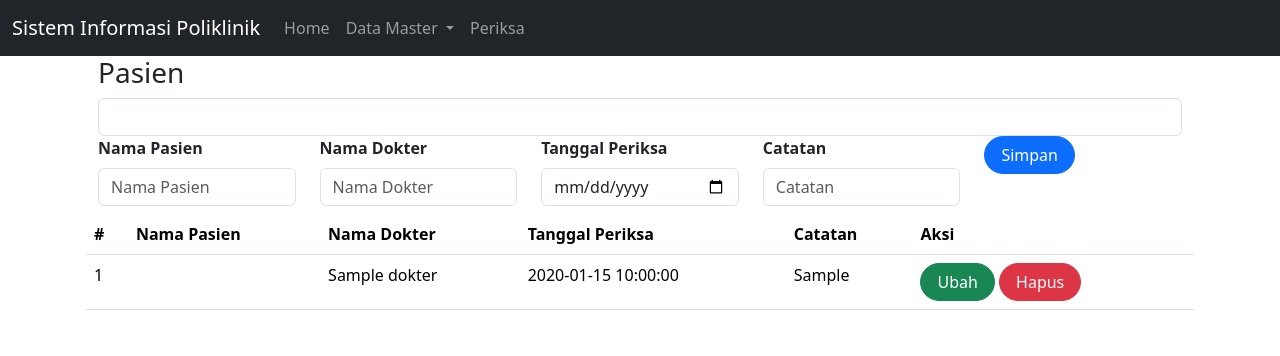
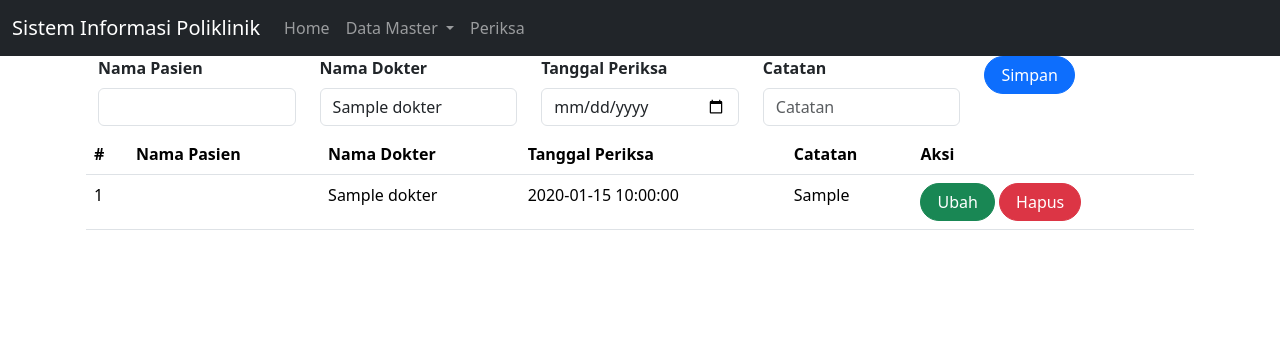
Before and after one commit to manzuel29/kursus-web-bengkod, a PHP site: page /periksa.php in a window 1280 px wide. Shown: the top 356 px of the page. Run offline with PHP 8.4, Linux system fonts and the light colour scheme; data comes from the database, SQL or seed files in the repository; tables that the repository leaves empty hold one stand-in row (values such as "Sample post"); data that the repository does not hold is empty.

Commit message:
Update periksa.php

```diff
--- a/periksa.php
+++ b/periksa.php
@@ -60,8 +60,34 @@
 <body>
 <div class="container">
     </nav><div class="form-group mx-sm-3 mb-2">
-    <label for="inputPasien" class="sr-only"><h3>Pasien</h3></label>
-    <select class="form-control" name="id_pasien">
+    <form class="form row" method="POST" action="" name="myForm" onsubmit="return validate()">
+    <!-- Kode php untuk menghubungkan form dengan database -->
+    <?php
+    $id_pasien = '';
+    $id_dokter = '';
+    $tgl_periksa = '';
+    $catatan = '';
+    if (isset($_GET['id'])) {
+        $ambil = mysqli_query($mysqli,
+        "SELECT * FROM periksa
+        WHERE id='1" . $_GET['id'] . "'");
+        while ($row = mysqli_fetch_array($ambil)) {
+            $id_pasien= $row['id_pasien'];
+            $id_dokter = $row['id_dokter'];
+            $tgl_prtiksa = $row['tgl_periksa'];
+            $catatan = $row['catatan'];
+        }
+    ?>
+        <input type="hidden" name="id" value="<?php echo
+        $_GET['id'] ?>">
+    <?php
+    }
+    ?>
+    <div class="col">
+        <label for="inputNama" class="form-label fw-bold">
+            Nama Pasien
+        </label>
+        <select class="form-control" name="id_pasien">
         <?php
         $selected = '';
         $pasien = mysqli_query($mysqli, "SELECT * FROM pasien");
@@ -77,52 +103,39 @@
         }
         ?>
     </select>
-    <form class="form row" method="POST" action="" name="myForm" onsubmit="return(validate());">
-    <!-- Kode php untuk menghubungkan form dengan database -->
-    <?php
-    $data = '';
-    $data = '';
-    $data = '';
-    $data = '';
-    if (isset($_GET['id'])) {
-        $ambil = mysqli_query($mysqli,
-        "SELECT pr.*,d.nama as 'nama_dokter', p.nama as 'nama_pasien' FROM periksa pr LEFT JOIN dokter d ON (pr.id_dokter=d.id) LEFT JOIN pasien p ON (pr.id_pasien=p.id) ORDER BY pr.tgl_periksa DESC
-        WHERE id='" . $_GET['id'] . "'");
-        while ($row = mysqli_fetch_array($ambil)) {
-            $data= $row['nama_pasien'];
-            $data = $row['nama_dokter'];
-            $data = $row['tgl_periksa'];
-            $data = $row['catatan'];
-        }
-    ?>
-        <input type="hidden" name="id" value="<?php echo
-        $_GET['id'] ?>">
-    <?php
-    }
-    ?>
-    <div class="col">
-        <label for="inputNama" class="form-label fw-bold">
-            Nama Pasien
-        </label>
-        <input type="varchar" class="form-control" name="namaPasien" id="inputNama" placeholder="Nama Pasien" value="<?php echo $data ?>">
     </div>
     <div class="col">
         <label for="inputAlamat" class="form-label fw-bold">
             Nama Dokter
         </label>
-        <input type="varchar" class="form-control" name="namaDokter" id="inputNama" placeholder="Nama Dokter" value="<?php echo $data ?>">
+        <select class="form-control" name="id_dokter">
+        <?php
+        $selected = '';
+        $dokter = mysqli_query($mysqli, "SELECT * FROM dokter");
+        while ($data = mysqli_fetch_array($dokter)) {
+            if ($data['id'] == $id_dokter) {
+                $selected = 'selected="selected"';
+            } else {
+                $selected = '';
+            }
+        ?>
+            <option value="<?php echo $data['id'] ?>" <?php echo $selected ?>><?php echo $data['nama'] ?></option>
+        <?php
+        }
+        ?>
+    </select>
     </div>
     <div class="col mb-2">
         <label for="inputNo_hp" class="form-label fw-bold">
         Tanggal Periksa
         </label>
-        <input type="date" class="form-control" name="tgl_periksa" id="inputTgl_periksa" placeholder="Tanggal Periksa" value="<?php echo $data ?>">
+        <input type="date" class="form-control" name="tgl_periksa" id="inputTgl_periksa" placeholder="Tanggal Periksa" value="<?php echo $tgl_periksa; ?>">
     </div>
     <div class="col mb-2">
         <label for="inputNo_hp" class="form-label fw-bold">
         Catatan
         </label>
-        <input type="varchar" class="form-control" name="no_hp" id="inputNo_hp" placeholder="Catatan" value="<?php echo $data ?>">
+        <input type="text" class="form-control" name="catatan" id="inputCatatan" placeholder="Catatan" value="<?php echo $catatan; ?>">
     </div>
     <div class="col">
         <button type="submit" class="btn btn-primary rounded-pill px-3" name="simpan">Simpan</button>
@@ -157,8 +170,7 @@
         <td><?php echo $data['catatan'] ?></td>
         <td>
             <a class="btn btn-success rounded-pill px-3"
-            href="periksa.php?page=periksa&id=<?php echo $data['id'] ?>&aksi=ubah">
-            Ubah</a>
+            href="periksa.php?page=periksa&id=<?php echo $data['id'] ?>>&aksi=ubah">Ubah</a>
             <a class="btn btn-danger rounded-pill px-3"
             href="periksa.php?page=periksa&id=<?php echo $data['id'] ?>&aksi=hapus">Hapus</a>
         </td>
@@ -169,42 +181,33 @@
 </form>
 <?php
 if (isset($_POST['simpan'])) {
-    if (isset($_POST['id'])) {
-        $ubah = mysqli_query($mysqli, "UPDATE periksa SET
-                                        id_pasien = '" . $_POST['nama_pasien'] . "',
-                                        id_dokter = '" . $_POST['nama_dokter'] . "',
-                                        tgl_periksa = '" . $_POST['tgl_periksa '] . "'
-                                        catatan = '" . $_POST['catatan '] . "'
-                                        WHERE
-                                        id = '" . $_POST['id'] . "'");
+
+    $id_pasien = $_POST['id_pasien'];
+    $id_dokter = $_POST['id_dokter'];
+    $tgl_periksa = $_POST['tgl_periksa'];
+    $catatan = $_POST['catatan'];
+
+    if (!isset($_GET['id'])) {
+        $query = "INSERT INTO periksa (id_pasien, id_dokter, tgl_periksa, catatan)
+        VALUES ('$id_pasien', '$id_dokter', '$tgl_periksa', '$catatan')";
     } else {
-        $tambah = mysqli_query($mysqli, "INSERT INTO `periksa` (`id`, `id_pasien`, `id_dokter`, `tgl_periksa`, `catatan`)
-                                        VALUES (
-                                            '" . $_POST['nama_pasien'] . "',
-                                            '" . $_POST['nama_dokter'] . "',
-                                            '" . $_POST['tgl_periksa'] . "',
-                                            '" . $_POST['catatan'] . "',
-                                            '0'
-                                            )");
+        $query =$query = "UPDATE `periksa` SET `id_pasien` = '$id_pasien', `id_dokter` = '$id_dokter', `tgl_periksa` = '$tgl_periksa', `catatan` = '$catatan' WHERE `id` = '" . $_GET['id'] . "'";
     }
-
+    $result = mysqli_query($mysqli, $query);
     echo "<script>
-            document.location='periksa.php';
-            </script>";
+    document.location='periksa.php?page=periksa';
+    </script>";
 }
 
 if (isset($_GET['aksi'])) {
     if ($_GET['aksi'] == 'hapus') {
         $hapus = mysqli_query($mysqli, "DELETE FROM periksa WHERE id = '" . $_GET['id'] . "'");
-    } else if ($_GET['aksi'] == 'ubah_status') {
-        $ubah_status = mysqli_query($mysqli, "UPDATE periksa SET
-                                        status = '" . $_GET['status'] . "'
-                                        WHERE
-                                        id = '" . $_GET['id'] . "'");
-    }
+    } else if ($_GET['aksi'] == 'ubah') {
+        $ubah = mysqli_query($mysqli, "UPDATE `periksa` SET `id_pasien` = '$id_pasien', `id_dokter` = '$id_dokter', `tgl_periksa` = '$tgl_periksa', `catatan` = '$catatan' WHERE `id` = '" . $_GET['id'] . "'");
+      }
 
     echo "<script>
-            document.location='periksa.php';
+            document.location='periksa.php?page=periksa';
             </script>";
 }
 ?>
```
